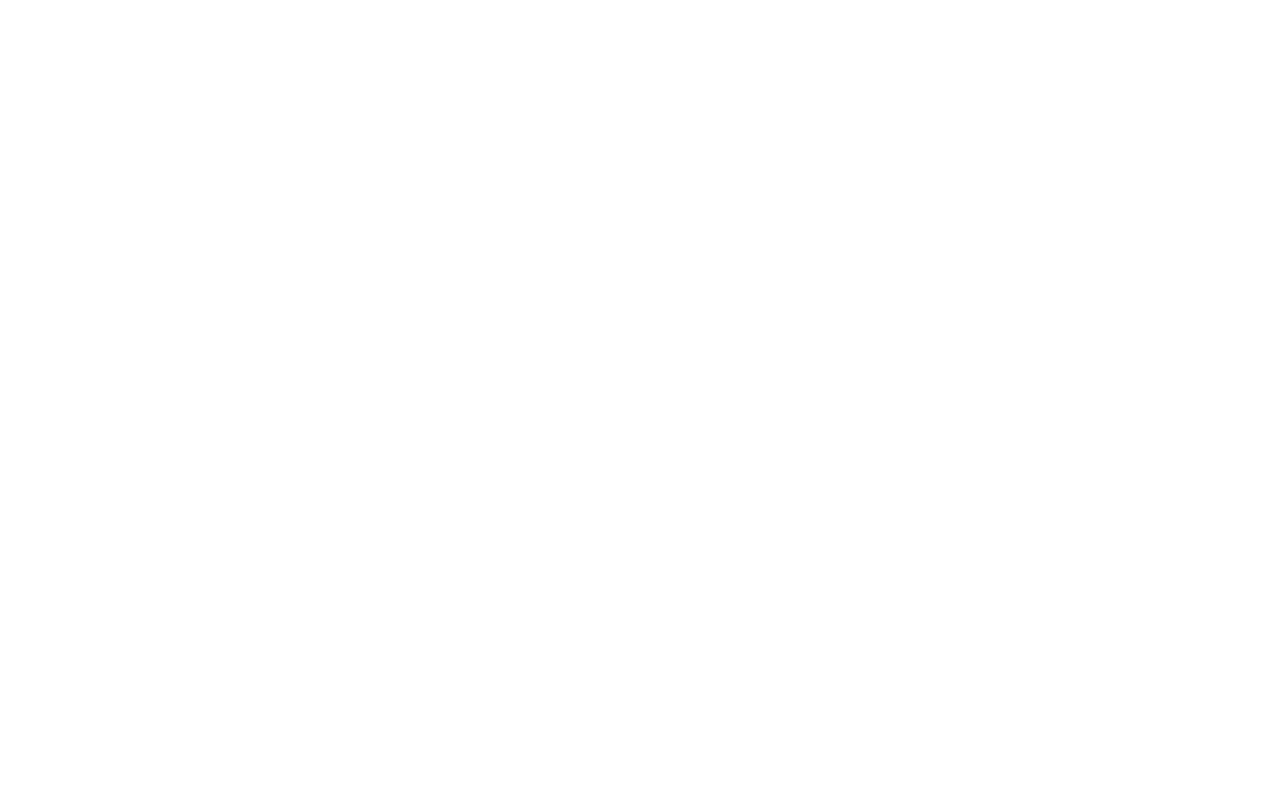
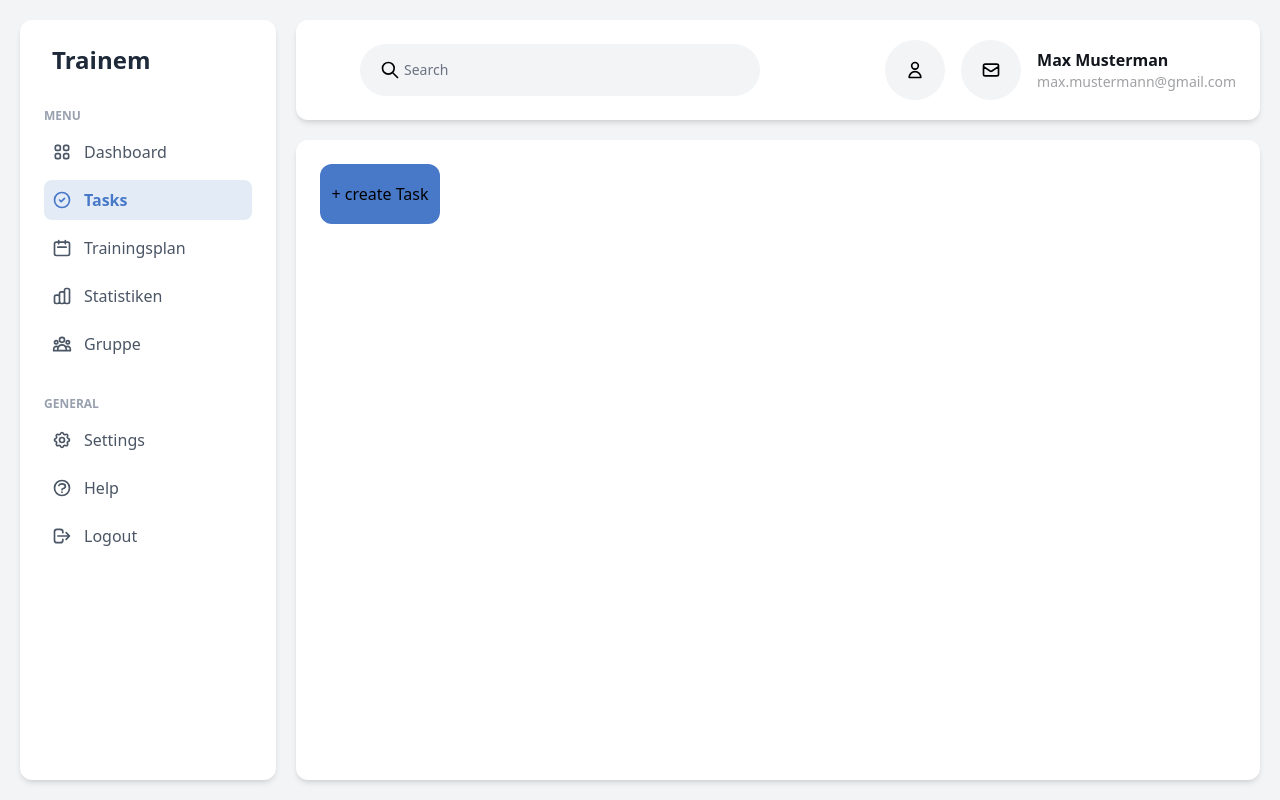
Before and after one commit to judi2641/trainem-deploy, a React app in the folder frontend/: page /tasks in a window 1280 px wide. Before the commit this address had no page. Built offline with nearby package versions, Linux system fonts and the light colour scheme; the HTML template or start-up script is replaced by a standard one.

Commit message:
added button to create tasks and improved sidbar active visuals

```diff
--- a/frontend/package.json
+++ b/frontend/package.json
@@ -10,7 +10,6 @@
     "preview": "vite preview"
   },
   "dependencies": {
-    "@types/react-router-dom": "^5.3.3",
     "react": "^19.1.1",
     "react-dom": "^19.1.1",
     "react-icons": "^5.5.0",
--- a/frontend/src/App.tsx
+++ b/frontend/src/App.tsx
@@ -1,6 +1,7 @@
 import { BrowserRouter as Router, Routes, Route } from "react-router-dom";
 import LandingPage from "./pages/LandingPage";
 import Dashboard from "./pages/Dashboard";
+import Tasks from "./pages/Tasks";
 
 function App() {
   return (
@@ -8,6 +9,7 @@ function App() {
       <Routes>
         <Route path="/" element={<LandingPage />} />
         <Route path="/dashboard" element={<Dashboard />} />
+        <Route path="/tasks" element={<Tasks />} />
       </Routes>
     </Router>
   );
--- a/frontend/src/components/Header.tsx
+++ b/frontend/src/components/Header.tsx
@@ -2,18 +2,23 @@ import { HiOutlineUser, HiOutlineSearch, HiOutlineMail } from "react-icons/hi";
 
 export default function Header(){
     return (
+
         <div className="h-25 bg-white shadow-md p-6 rounded-xl m-5 ml-0 flex items-center justify-between">
+            {/* Suchleiste */}
             <div className="h-13 bg-gray-100 rounded-full ml-10 w-100 flex items-center p-5">
                 <HiOutlineSearch className="w-5 h-5 "></HiOutlineSearch>
                 <input  type="text" name="search" placeholder="Search" className="block min-w-0 grow py-1.5 pr-3 pl-1 text-base text-textDark placeholder:text-gray-500 focus:outline-none sm:text-sm/6" />
             </div>
+            {/* User Icon */}
             <div className="flex items-center">
                 <a href="#" className="bg-gray-100 h-15 w-15 rounded-full flex items-center justify-center mr-4 hover:bg-gray-200">
                     <HiOutlineUser className="w-5 h-5 "></HiOutlineUser>
                 </a>
+                {/* Notification icon */}
                 <a href="#" className="bg-gray-100 h-15 w-15 rounded-full flex items-center justify-center mr-4 hover:bg-gray-200">
                     <HiOutlineMail className="w-5 h-5 "></HiOutlineMail>
                 </a>
+                {/* User Info */}
                 <div className= "flex flex-col">
                 <span className="text-base font-bold text-textDark">Max Musterman</span>
                 <span className="text-sm text-textDark/40">max.mustermann@gmail.com</span></div>
--- a/frontend/src/components/Sidebar.tsx
+++ b/frontend/src/components/Sidebar.tsx
@@ -1,4 +1,4 @@
-
+import { NavLink } from 'react-router-dom';
 import {
   HiOutlineViewGrid,
   HiOutlineCheckCircle,
@@ -11,6 +11,8 @@ import {
 } from 'react-icons/hi';
 
 export default function Sidebar() {
+  const activeVisuals: string = "flex items-center p-2 rounded-lg bg-primary/15 text-primary font-semibold";
+  const nonActiveVisuals: string = "flex items-center p-2 rounded-lg text-gray-600 hover:bg-gray-100";
   return (
     // Der Haupt-Container der Sidebar
     // flex flex-col: Stellt die Kinder (Logo, Nav, Download-Box) untereinander
@@ -24,7 +26,7 @@ export default function Sidebar() {
 
       <div className="flex items-center mb-8">
         {/*<img src="/vite.svg" alt="Trainem Logo" className="h-8 w-8" /> */}
-        <span className="text-2xl font-bold text-gray-800 ml-2">Trainem</span>
+        <NavLink to= "/"className="text-2xl font-bold text-gray-800 ml-2">Trainem</NavLink>
       </div>
 
       {/* 2. Navigations-Menü */}
@@ -32,38 +34,58 @@ export default function Sidebar() {
         {/* MENÜ-Sektion */}
         <h3 className="text-xs font-semibold text-gray-400 uppercase mb-2">Menu</h3>
         <ul className="space-y-2">
-          {/* Aktiver Link (Dashboard) */}
+          {/* Aktiver NavLink (Dashboard) */}
           <li>
-            <a href="#" className="flex items-center p-2 rounded-lg bg-primary/15 text-primary font-semibold">
+            <NavLink to="/dashboard" className={({isActive}) => (
+                isActive
+                ? activeVisuals
+                : nonActiveVisuals
+              )}>
               <HiOutlineViewGrid className="w-5 h-5" />
               <span className="ml-3">Dashboard</span>
-            </a>
+            </NavLink>
           </li>
-          {/* Inaktiver Link (Tasks) */}
+          {/* Inaktiver NavLink (Tasks) */}
           <li>
-            <a href="#" className="flex items-center p-2 rounded-lg text-gray-600 hover:bg-gray-100">
+            <NavLink to="/tasks" className={({isActive}) => (
+                isActive
+                ? activeVisuals
+                : nonActiveVisuals
+              )}>
               <HiOutlineCheckCircle className="w-5 h-5" />
               <span className="ml-3">Tasks</span>
-              <span className="ml-auto bg-gray-700 text-white text-xs font-bold px-2 py-0.5 rounded-full">+12</span>
-            </a>
+
+            </NavLink>
           </li>
           <li>
-            <a href="#" className="flex items-center p-2 rounded-lg text-gray-600 hover:bg-gray-100">
+            <NavLink to="/trainingsplan" className={({isActive}) => (
+                isActive
+                ? activeVisuals
+                : nonActiveVisuals
+              )}>
               <HiOutlineCalendar className="w-5 h-5" />
               <span className="ml-3">Trainingsplan</span>
-            </a>
+            </NavLink>
           </li>
           <li>
-            <a href="#" className="flex items-center p-2 rounded-lg text-gray-600 hover:bg-gray-100">
+            <NavLink to="/statistiken" className={({isActive}) => (
+                isActive
+                ? activeVisuals
+                : nonActiveVisuals
+              )}>
               <HiOutlineChartBar className="w-5 h-5" />
-              <span className="ml-3">Analytics</span>
-            </a>
+              <span className="ml-3">Statistiken</span>
+            </NavLink>
           </li>
           <li>
-            <a href="#" className="flex items-center p-2 rounded-lg text-gray-600 hover:bg-gray-100">
+            <NavLink to="/gruppe" className={({isActive}) => (
+                isActive
+                ? activeVisuals
+                : nonActiveVisuals
+              )}>
               <HiOutlineUserGroup className="w-5 h-5" />
               <span className="ml-3">Gruppe</span>
-            </a>
+            </NavLink>
           </li>
         </ul>
 
@@ -71,22 +93,22 @@ export default function Sidebar() {
         <h3 className="text-xs font-semibold text-gray-400 uppercase mt-8 mb-2">General</h3>
         <ul className="space-y-2">
           <li>
-            <a href="#" className="flex items-center p-2 rounded-lg text-gray-600 hover:bg-gray-100">
+            <NavLink to="" className="flex items-center p-2 rounded-lg text-gray-600 hover:bg-gray-100">
               <HiOutlineCog className="w-5 h-5" />
               <span className="ml-3">Settings</span>
-            </a>
+            </NavLink>
           </li>
           <li>
-            <a href="#" className="flex items-center p-2 rounded-lg text-gray-600 hover:bg-gray-100">
+            <NavLink to="" className="flex items-center p-2 rounded-lg text-gray-600 hover:bg-gray-100">
               <HiOutlineQuestionMarkCircle className="w-5 h-5" />
               <span className="ml-3">Help</span>
-            </a>
+            </NavLink>
           </li>
           <li>
-            <a href="#" className="flex items-center p-2 rounded-lg text-gray-600 hover:bg-gray-100">
+            <NavLink to="" className="flex items-center p-2 rounded-lg text-gray-600 hover:bg-gray-100">
               <HiOutlineLogout className="w-5 h-5" />
               <span className="ml-3">Logout</span>
-            </a>
+            </NavLink>
           </li>
         </ul>
       </nav>
--- /dev/null
+++ b/frontend/src/components/TasksArea.tsx
@@ -0,0 +1,141 @@
+import { useState, type ChangeEvent} from 'react'; // Wichtig: useState importieren
+import {type TaskToCreate} from '../../../shared/types/Task'
+const WEEKDAY_OPTIONS = [
+    { value: "Monday",    label: "Montag" },
+    { value: "Tuesday",   label: "Dienstag" },
+    { value: "Wednesday", label: "Mittwoch" },
+    { value: "Thursday",  label: "Donnerstag" },
+    { value: "Friday",    label: "Freitag" },
+    { value: "Saturday",  label: "Samstag" },
+    { value: "Sunday",    label: "Sonntag" }
+];
+type Weekday = "Monday" | "Tuesday" | "Wednesday" | "Thursday" | "Friday" | "Saturday" | "Sunday";
+export default function TasksArea(){
+    // State, um zu steuern, ob das Modal (Popup) sichtbar ist
+    const [isModalOpen, setIsModalOpen] = useState(false);
+
+    // State, um die Daten aus dem Formular zu speichern
+    const [user_id, setUserID] = useState("");
+    const [day, setDay] = useState<Weekday | "">("");
+    const [name, setName] = useState("");
+
+
+
+    // Funktion, die beim Klick auf "Speichern" aufgerufen wird
+    const handleSaveTask = async (e: React.FormEvent<HTMLFormElement>) => {
+        e.preventDefault();
+        const task: Partial<TaskToCreate> = {
+            user_id: user_id,
+            day: day === "" ? undefined : day,
+            name: name
+        }
+
+        try {
+
+
+            const response = await fetch('http://localhost:3000/api/tasks', {
+                method: 'POST',
+                headers: {
+                    'Content-Type': 'application/json',
+                },
+                body: JSON.stringify(task), // Die Formulardaten als JSON senden
+            });
+
+            if (response.ok) {
+                console.log('Task erfolgreich erstellt!');
+                setIsModalOpen(false); // Modal schließen
+                setUserID("");
+                setName("");
+                setDay("");
+
+
+            } else {
+                console.error('Fehler beim Erstellen der Task');
+            }
+        } catch (error) {
+            console.error('Netzwerkfehler:', error);
+        }
+    };
+    return (
+        <div className="h-full w-full bg-white shadow-md p-6 rounded-xl flex ">
+            <div id='createTask'>
+                <button
+                onClick={() => setIsModalOpen(true)} // Klick öffnet das Modal
+                className="rounded-xl h-15 w-30 bg-primary hover:bg-primary/50">
+                + create Task
+            </button>
+
+            {/* --- Das Modal (Popup) --- */}
+            {/* Es wird nur angezeigt, wenn isModalOpen true ist */}
+            {isModalOpen && (
+                <div className="fixed top-0 left-0 w-full h-screen
+                        bg-black/50
+                        flex justify-center items-center z-1000">
+                    <div className="bg-white p-6 rounded-xl shadow-lg
+                            w-[90%] max-w-lg z-1001">
+                        <h2 className="text-xl font-bold mb-4">Neue Task erstellen</h2>
+
+                        {/* Formular-Felder */}
+                        <form className="flex flex-col gap-4" onSubmit={handleSaveTask}>
+                            <input
+                                type="text"
+                                name="user_id"
+                                placeholder="user_id"
+                                onChange={(e) => setUserID(e.target.value.trim())}
+
+                                className="border p-2 rounded"
+                            />
+                            <div>
+                                <label htmlFor="day-select" className="block mb-2 font-medium">Tag:</label>
+                                <select
+                                    id="day-select"
+                                    value={day} // Gesteuert durch den 'day' State
+                                    onChange={(e: ChangeEvent<HTMLSelectElement>) => setDay(e.target.value as Weekday | "")}
+                                    className="border p-2 rounded w-full"
+                                    required // Stellt sicher, dass ein Tag ausgewählt wird
+                                >
+                                    <option value="" disabled>Bitte einen Tag auswählen...</option>
+                                    {WEEKDAY_OPTIONS.map(dayOption => (
+                                        <option key={dayOption.value} value={dayOption.value}>
+                                            {dayOption.label}
+                                        </option>
+                                    ))}
+                                </select>
+                            </div>
+                            <input
+                                type="text"
+                                name="name" // Wichtig: 'name' muss mit dem State-Key übereinstimmen
+                                placeholder="Name der Task"
+                                onChange={(e) => setName(e.target.value.trim())}
+
+                                className="border p-2 rounded"
+                            />
+
+
+
+                        {/* Buttons im Modal */}
+                        <div className="mt-6 flex justify-end gap-4">
+                            <button
+                                type="button"
+                                onClick={() => setIsModalOpen(false)} // Schließt das Modal
+                                className="px-4 py-2 bg-gray-300 rounded hover:bg-gray-400"
+                            >
+                                Abbrechen
+                            </button>
+                            <button
+                                type="submit" // Ruft die Speicher-Funktion auf
+                                className="px-4 py-2 bg-primary text-white rounded hover:bg-primary/50"
+                            >
+                                Speichern
+                            </button>
+                        </div>
+                        </form>
+                    </div>
+                </div>
+            )}
+
+            </div>
+
+        </div>
+    );
+}
--- a/frontend/src/pages/LandingPage.tsx
+++ b/frontend/src/pages/LandingPage.tsx
@@ -1,6 +1,6 @@
 import { useState } from "react";
 import "../App.css";
-import "./Dashboard.tsx"
+
 import { useNavigate } from "react-router-dom";
 
 export default function LandingPage() {
--- /dev/null
+++ b/frontend/src/pages/Tasks.tsx
@@ -0,0 +1,20 @@
+
+import Sidebar from '../components/Sidebar';
+import Header from '../components/Header';
+import TasksArea from '../components/TasksArea';
+
+export default function Dashboard() {
+  return (
+    <div className="flex h-screen bg-gray-100">
+      <Sidebar />
+
+      <div className="flex-1 flex flex-col">
+         <Header />
+        <main className="flex-1 pt-0 pl-0 p-5">
+        <TasksArea />
+
+        </main>
+      </div>
+    </div>
+  );
+}
```
Also changed, not shown: 2 other files (tests, documents, lock files or other folders).
